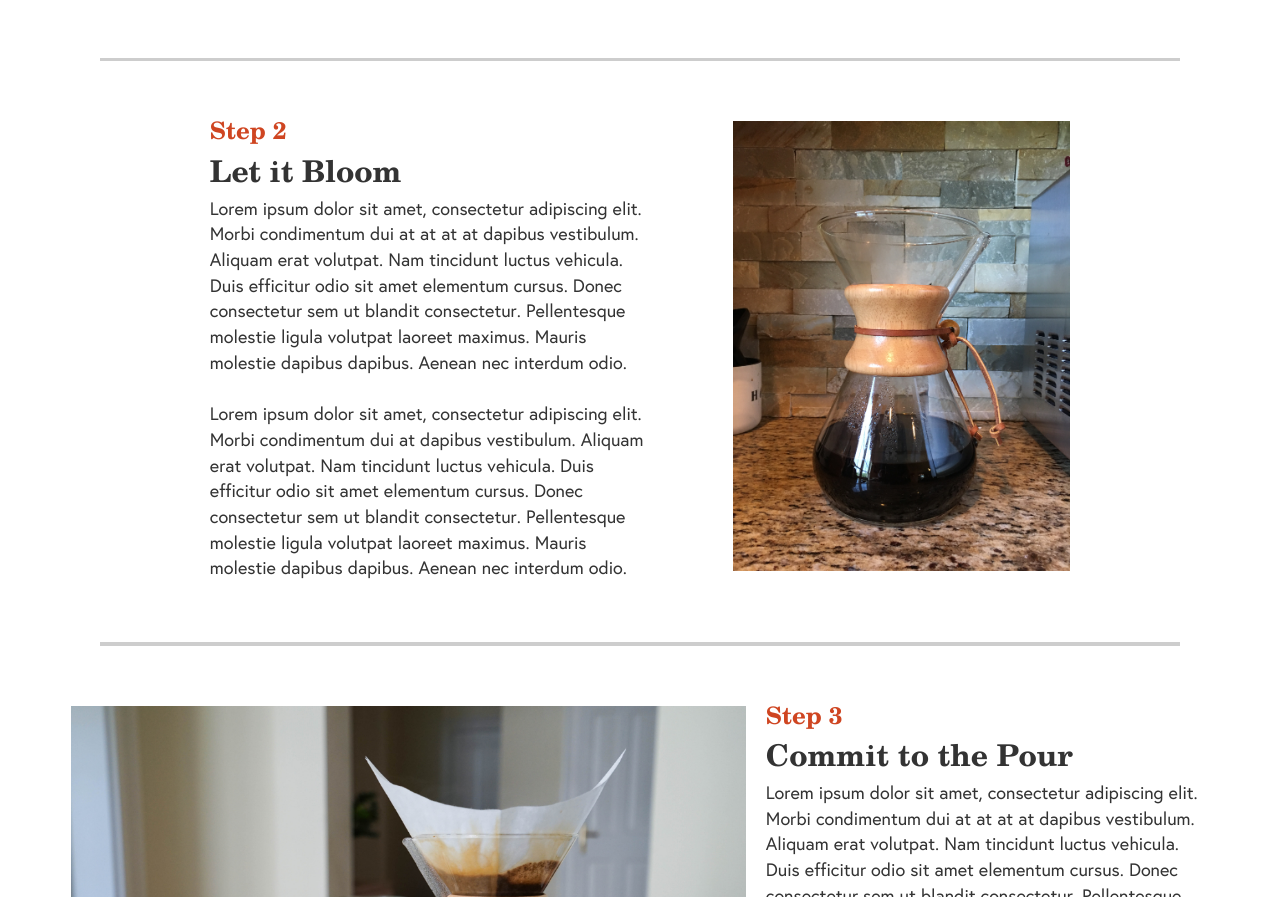
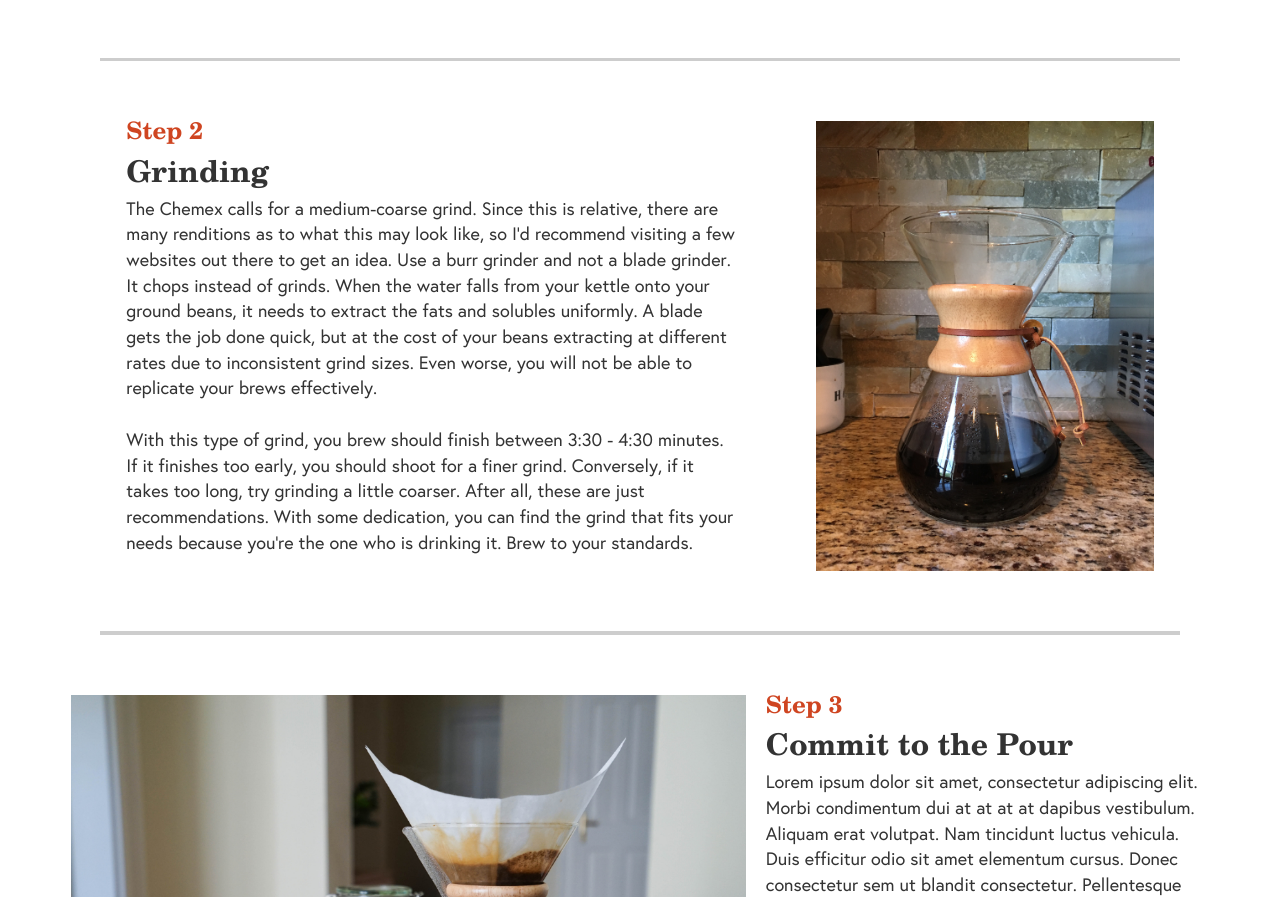
Before and after one commit to Dannyrobertj/Project, a plain HTML site: page index.html in a window 1280 px wide. Shown: the part 1530-2427 px from the top of the page. Drawn offline with Linux system fonts and the light colour scheme; files whose address does not match are found by name.

Commit message:
Twenty-Seventh Commit
Added original text and adjusted spacing between text and image

```diff
--- a/css/styles.css
+++ b/css/styles.css
@@ -199,6 +199,7 @@ img.chemexCoolPour {
 @media screen and (max-width: 600px) {
   .flexContainer {
     padding-bottom: 50px;
+    margin-top: 20px;
   }
 }
 
@@ -419,12 +420,12 @@ p.textboxParagraph {
 }
 
 .grainTextContainer {
-  max-width: 523px;
+  max-width: 690px;
   word-wrap: normal;
   font-family: "Tex Gyre Bold";
 }
 
-@media screen and (max-width:859px) {
+@media screen and (max-width:1026px) {
   .grainTextContainer {
     padding-left: 20px;
     max-width: 700px;
@@ -446,7 +447,7 @@ p.textboxParagraph {
   padding-right: 80px;
 }
 
-@media screen and (max-width:859px) {
+@media screen and (max-width:1026px) {
   .grainText {
     padding-right: 20px;
   }
@@ -556,11 +557,11 @@ p.textboxParagraph {
   width: 100%;
   padding-left: 100px;
   padding-right: 100px;
-  padding-top: 50px;
+  padding-top: 60px;
   padding-bottom: 36px;
 }
 
-@media screen and (max-width:859px) {
+@media screen and (max-width:1026px) {
   .secondLine {
     padding-top: 43px;
   }
--- a/index.html
+++ b/index.html
@@ -120,9 +120,9 @@
     <div class="grainFlex">
       <div class="grainTextContainer">
         <h1 class="step2">Step 2</h1>
-        <h2 class="grainHeader">Let it Bloom</h2>
-        <p class="grainText">Lorem ipsum dolor sit amet, consectetur adipiscing elit. Morbi condimentum dui at at at at dapibus vestibulum. Aliquam erat volutpat. Nam tincidunt luctus vehicula. Duis efficitur odio sit amet elementum cursus. Donec consectetur sem ut blandit consectetur. Pellentesque molestie ligula volutpat laoreet maximus. Mauris molestie dapibus dapibus. Aenean nec interdum odio.<br /><br />
-        Lorem ipsum dolor sit amet, consectetur adipiscing elit. Morbi condimentum dui at dapibus vestibulum. Aliquam erat volutpat. Nam tincidunt luctus vehicula. Duis efficitur odio sit amet elementum cursus. Donec consectetur sem ut blandit consectetur. Pellentesque molestie ligula volutpat laoreet maximus. Mauris molestie dapibus dapibus. Aenean nec interdum odio.</p>
+        <h2 class="grainHeader">Grinding</h2>
+        <p class="grainText">The Chemex calls for a medium-coarse grind. Since this is relative, there are many renditions as to what this may look like, so I’d recommend visiting a few websites out there to get an idea.  Use a burr grinder and not a blade grinder. It chops instead of grinds. When the water falls from your kettle onto your ground beans, it needs to extract the fats and solubles uniformly. A blade gets the job done quick, but at the cost of your beans extracting at different rates due to inconsistent grind sizes. Even worse, you will not be able to replicate your brews effectively.
+        <br /><br />With this type of grind, you brew should finish between 3:30 - 4:30 minutes. If it finishes too early, you should shoot for a finer grind. Conversely, if it takes too long, try grinding a little coarser. After all, these are just recommendations. With some dedication, you can find the grind that fits your needs because you’re the one who is drinking it. Brew to your standards.</p>
       </div>
       <div class="grainImageContainer">
         <img src="img/grain.jpg"
```
